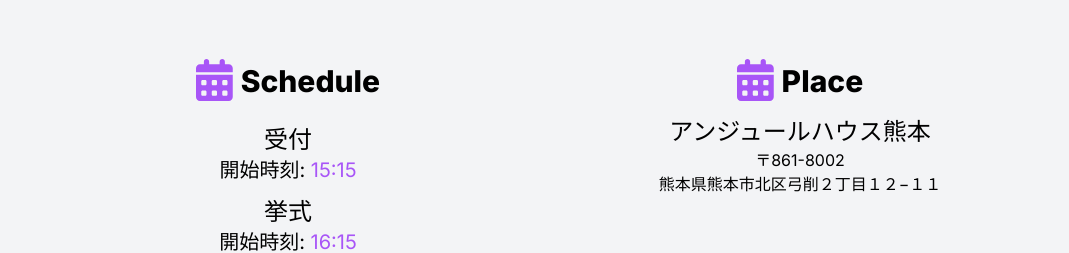
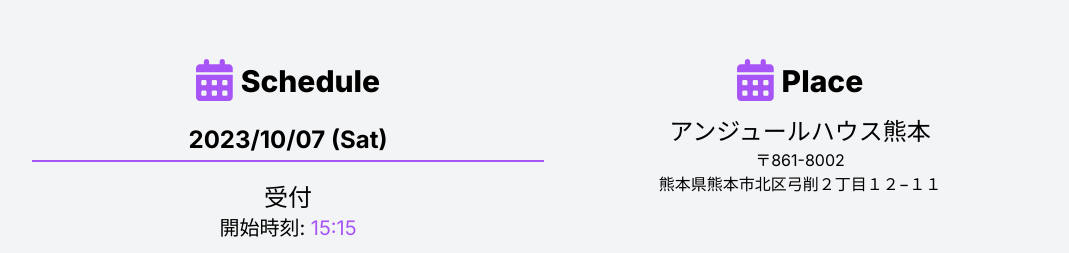
Before and after one commit to Hiroki-kt/kata-wedding, a Next.js app: page / in a window 1280 px wide. Shown: the part 2100-2353 px from the top of the page, without its empty margins (96-1165 px from the left). Built offline with nearby package versions, Linux system fonts and the light colour scheme; grey boxes are pictures that could not be loaded.

Commit message:
add date

```diff
--- a/pages/EventsInfo.tsx
+++ b/pages/EventsInfo.tsx
@@ -13,6 +13,14 @@ const EventsInfo = () => {
           <div className="md:w-1/2">
             {/* Contents1 */}
             <SubSectionTitle icon="faCalendarDays" name="Schedule" />
+            <ScrollAnimation animateIn="fadeIn" animateOnce={true}>
+              <div className="mt-5 text-center">
+                <p className="text-2xl text-black font-bold">
+                  2023/10/07 (Sat)
+                </p>
+                <div className="bg-purple-500 mt-1 h-[2px] w-full"></div>
+              </div>
+            </ScrollAnimation>
             <ScrollAnimation animateIn="fadeIn" animateOnce={true}>
               <div className="mt-5 flex flex-col gap-y-3">
                 {/*  */}
```
